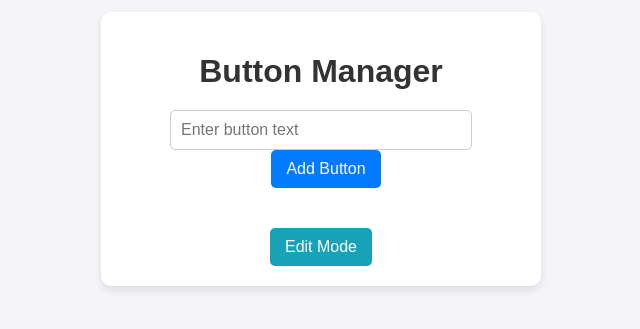
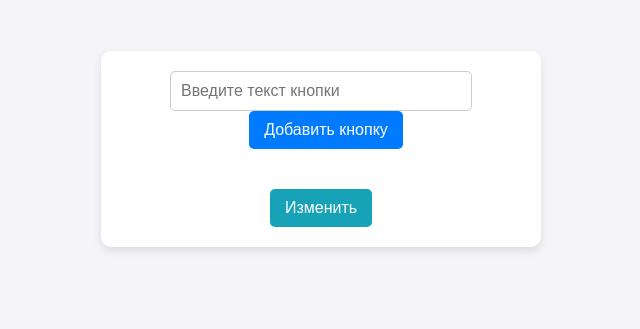
Before and after one commit to k1Ree/Buttons, a plain HTML site: page index.html in a window 1280 px wide. Shown: the part 251-580 px from the top of the page, without its empty margins (319-959 px from the left). Drawn offline with Linux system fonts and the light colour scheme.

Commit message:
Update index.html

```diff
--- a/index.html
+++ b/index.html
@@ -1,5 +1,5 @@
 <!DOCTYPE html>
-<html lang="en">
+<html lang="ru">
 <head>
     <meta charset="UTF-8">
     <meta name="viewport" content="width=device-width, initial-scale=1.0">
@@ -8,16 +8,13 @@
 </head>
 <body>
     <div class="container">
-        <h1>Button Manager</h1>
         <div class="input-section">
-            <input type="text" id="button-text" placeholder="Enter button text">
-            <button id="add-button">Add Button</button>
-            <p id="error-message" class="hidden">Input cannot be empty!</p>
+            <input type="text" id="button-text" placeholder="Введите текст кнопки">
+            <button id="add-button">Добавить кнопку</button>
+            <p id="error-message" class="error hidden">Поле не может быть пустым!</p>
         </div>
-
-        <div id="buttons-container"></div>
-
-        <button id="edit-mode-button" class="edit-mode-btn">Edit Mode</button>
+        <div id="buttons-container" class="buttons-container"></div>
+        <button id="edit-mode-button" class="edit-mode-btn">Изменить</button>
     </div>
 
     <script src="script.js"></script>
```
